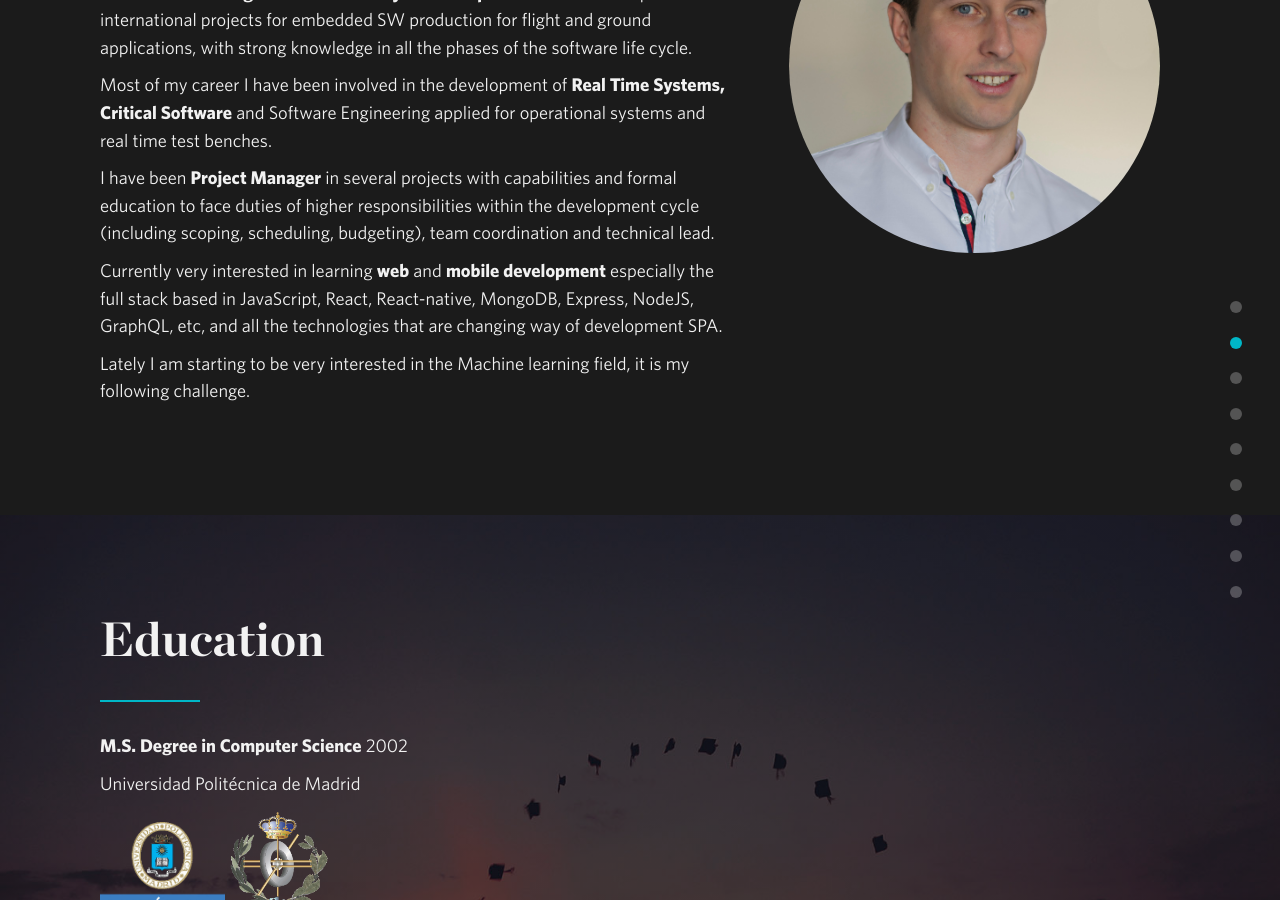
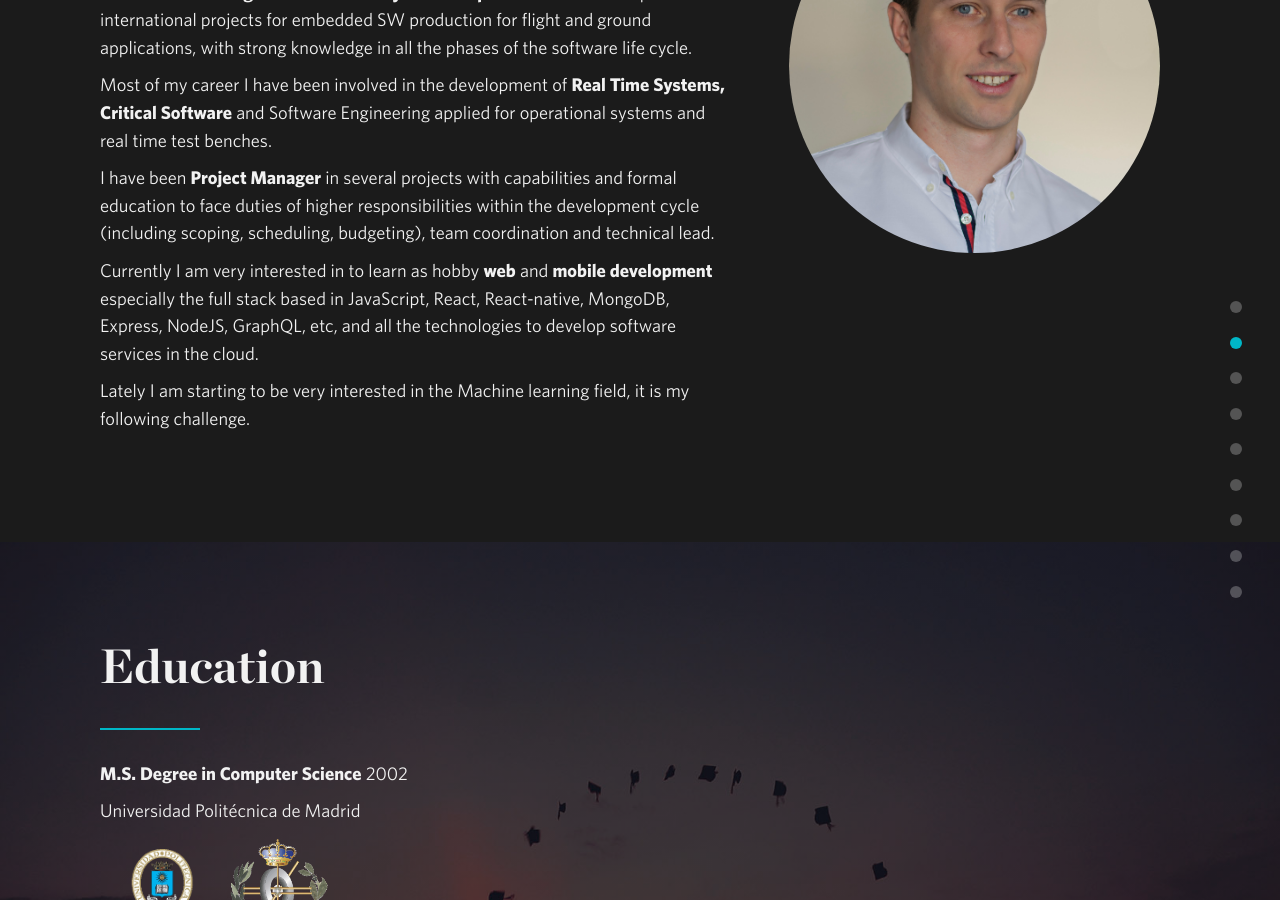
Before and after one commit to pedropalomo/pedropalomo.github.io.src, a Jekyll site: the page built from index.html, in a window 1280 px wide and 900 px high, scrolled down 1302 px. Built offline with Jekyll 4.4.1, drawn with Linux system fonts in a browser that asks for light colours; nearby versions of some CDN libraries.

Commit message:
update sources

```diff
--- a/_includes/about.html
+++ b/_includes/about.html
@@ -10,7 +10,7 @@
           <p class="about-text"><strong>I am a software engineer with fifteen years of experience</strong> and wide experience in international projects for embedded SW production for flight and ground applications, with strong knowledge in all the phases of the software life cycle.</p>
           <p class="about-text">Most of my career I have been involved in the development of <strong>Real Time Systems, Critical Software</strong>  and Software Engineering applied for operational systems and real time test benches.</p>
           <p class="about-text">I have been <strong>Project Manager</strong> in several projects with capabilities and formal education to face duties of higher responsibilities within the development cycle (including scoping, scheduling, budgeting), team coordination and technical lead. </p>
-          <p class="about-text">Currently very interested in learning <strong>web</strong> and <strong>mobile development</strong> especially the full stack based in JavaScript, React, React-native, MongoDB, Express, NodeJS, GraphQL, etc, and all the technologies that are changing way of development SPA.</p>
+          <p class="about-text">Currently I am very interested in to learn as hobby <strong>web</strong> and <strong>mobile development</strong> especially the full stack based in JavaScript, React, React-native, MongoDB, Express, NodeJS, GraphQL, etc, and all the technologies to develop software services in the cloud.</p>
           <p class="about-text">Lately I am starting to be very interested in the Machine learning field, it is my following challenge.</p>
         </div>
       </div>
```
